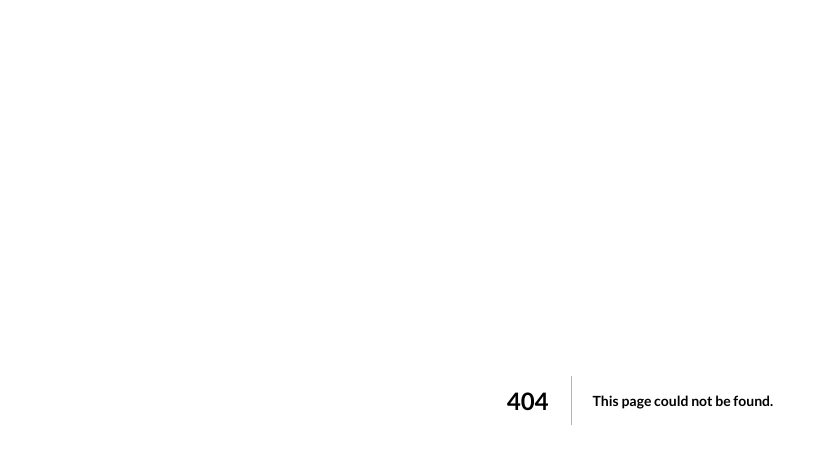
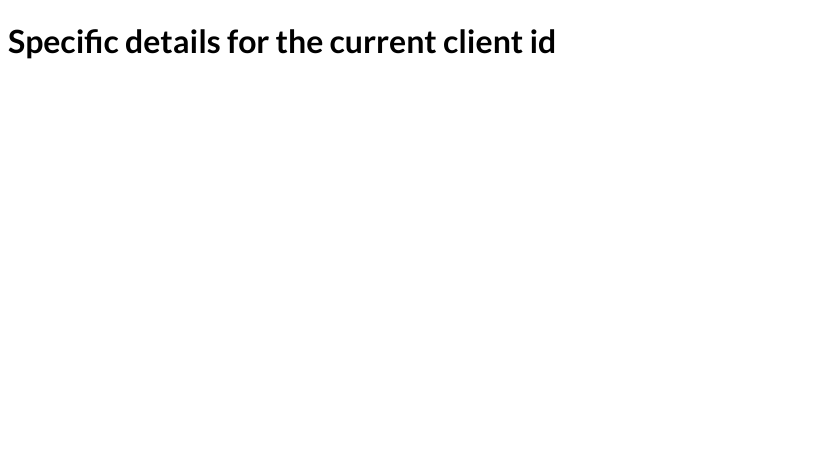
Before and after one commit to Muhammad0320/next-page, a Next.js app: page /client/1/1 in a window 1280 px wide. Before the commit this address had no page. Shown: the top 450 px of the page, without its empty margins (0-827 px from the left). Built offline with nearby package versions, Linux system fonts and the light colour scheme.

Commit message:
chore: update client project

```diff
--- /dev/null
+++ b/pages/client/[id]/[clientProjectId].jsx
@@ -0,0 +1,9 @@
+function ClientProject() {
+  return (
+    <div>
+      <h1> Specific details for the current client id </h1>
+    </div>
+  );
+}
+
+export default ClientProject;
--- a/pages/portfolio/list.jsx
+++ b/pages/portfolio/list.jsx
@@ -1,4 +1,6 @@
 function List() {
+
+
   return (
     <div>
       <h1> This is the list page </h1>
```
